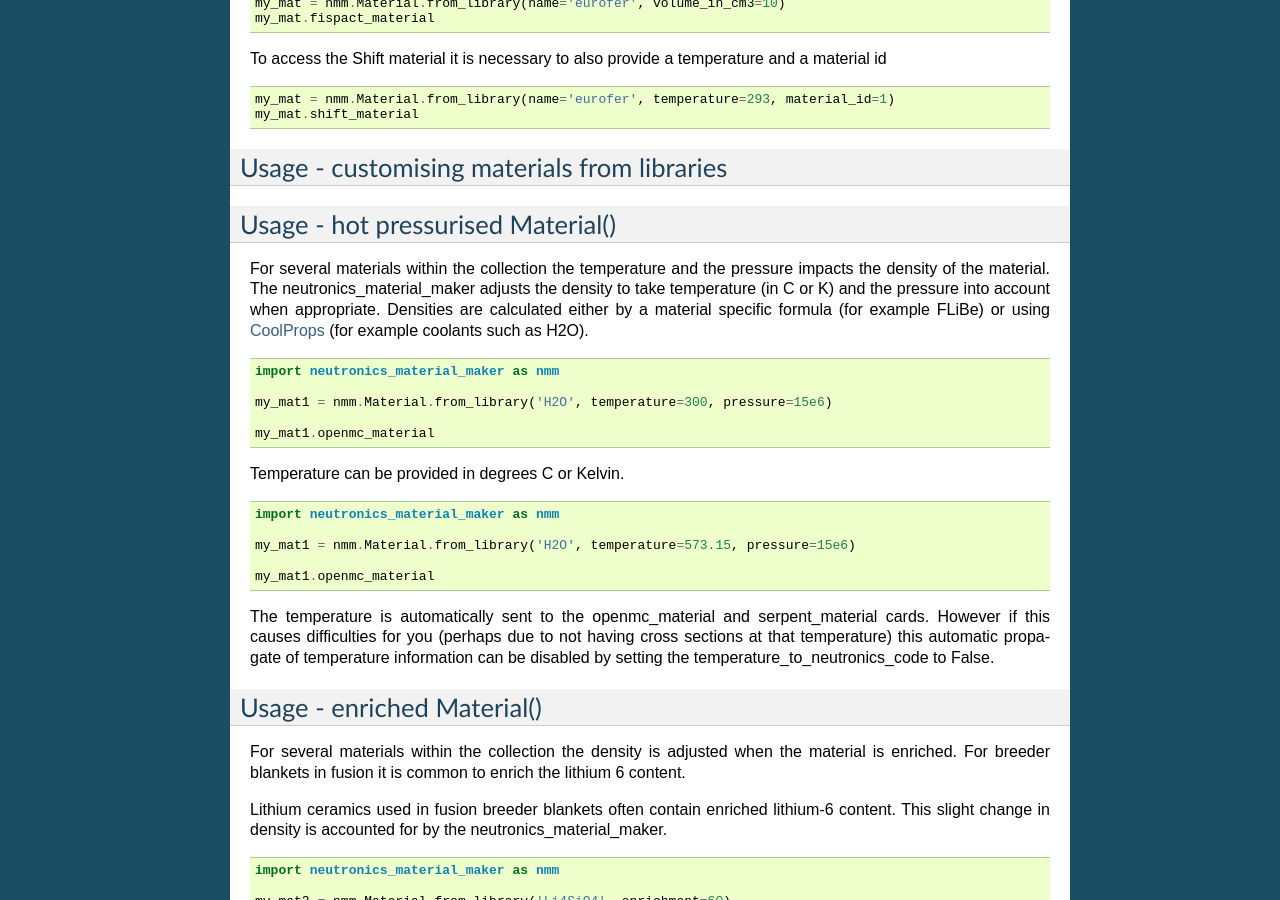
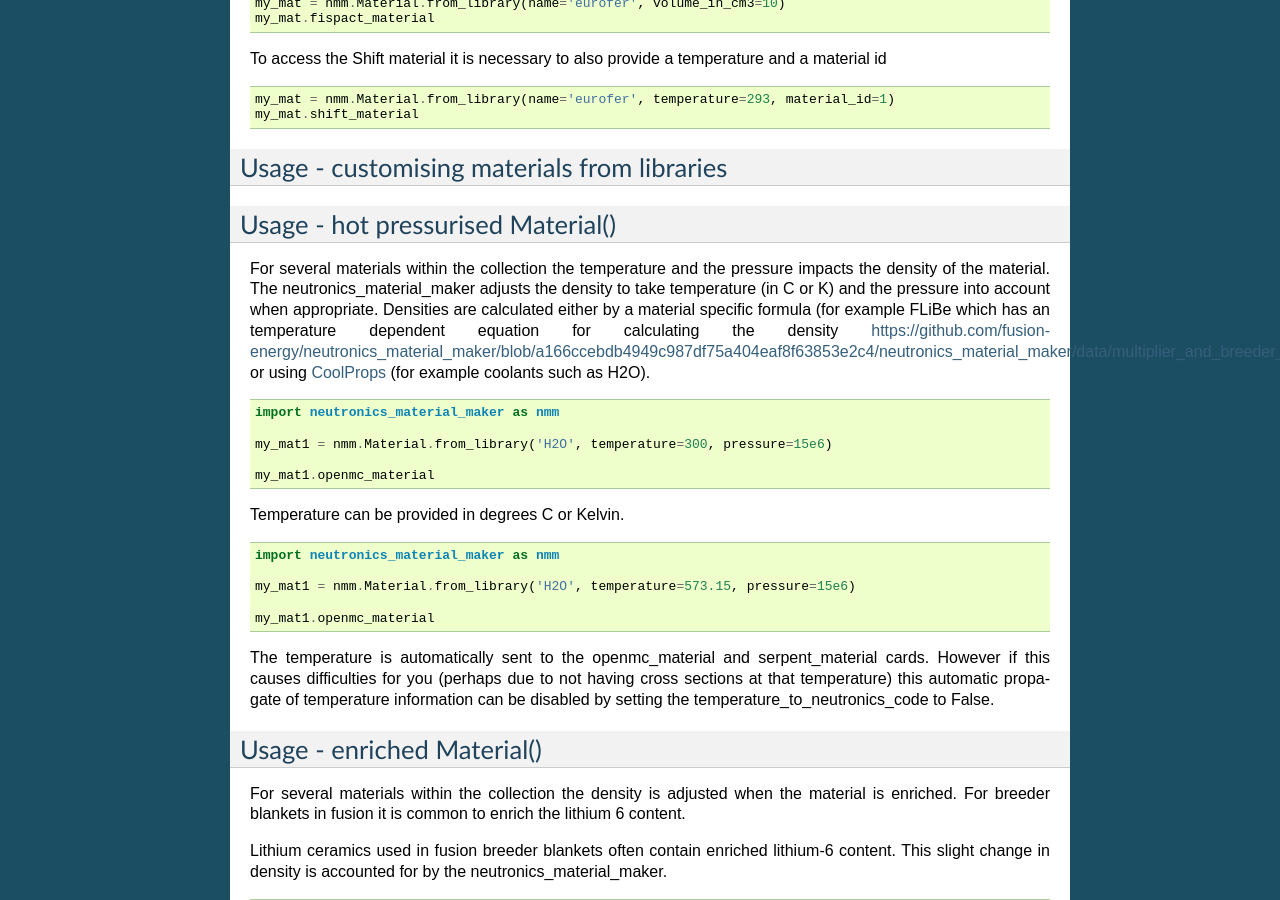
Before and after one commit to fusion-energy/neutronics_material_maker, a Sphinx documentation site: the page built from docs/source/example_material_from_library.rst, in a window 1280 px wide and 900 px high, scrolled down 710 px. Built offline with Sphinx 7.4.7, drawn with Linux system fonts in a browser that asks for light colours.

Commit message:
added link to example density with equation

```diff
--- a/docs/source/example_material_from_library.rst
+++ b/docs/source/example_material_from_library.rst
@@ -65,7 +65,7 @@ For several materials within the collection the temperature and the pressure
 impacts the density of the material. The neutronics_material_maker adjusts the
 density to take temperature (in C or K) and the pressure into account when
 appropriate. Densities are calculated either by a material specific formula
-(for example FLiBe)
+(for example FLiBe which has an temperature dependent equation for calculating the density https://github.com/fusion-energy/neutronics_material_maker/blob/a166ccebdb4949c987df75a404eaf8f63853e2c4/neutronics_material_maker/data/multiplier_and_breeder_materials.json#L32)
 or using `CoolProps <https://pypi.org/project/CoolProp/>`_ (for example coolants such as H2O).
 
 .. code-block:: python
```
